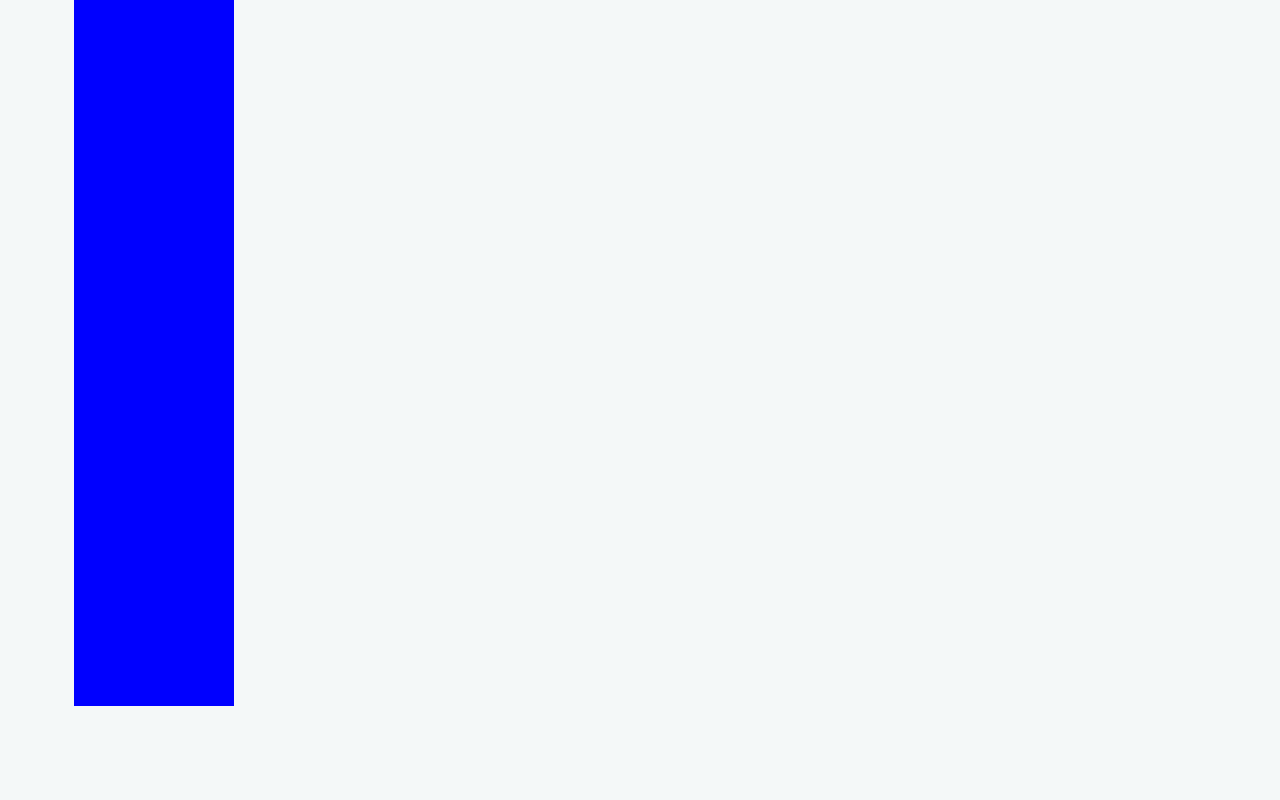
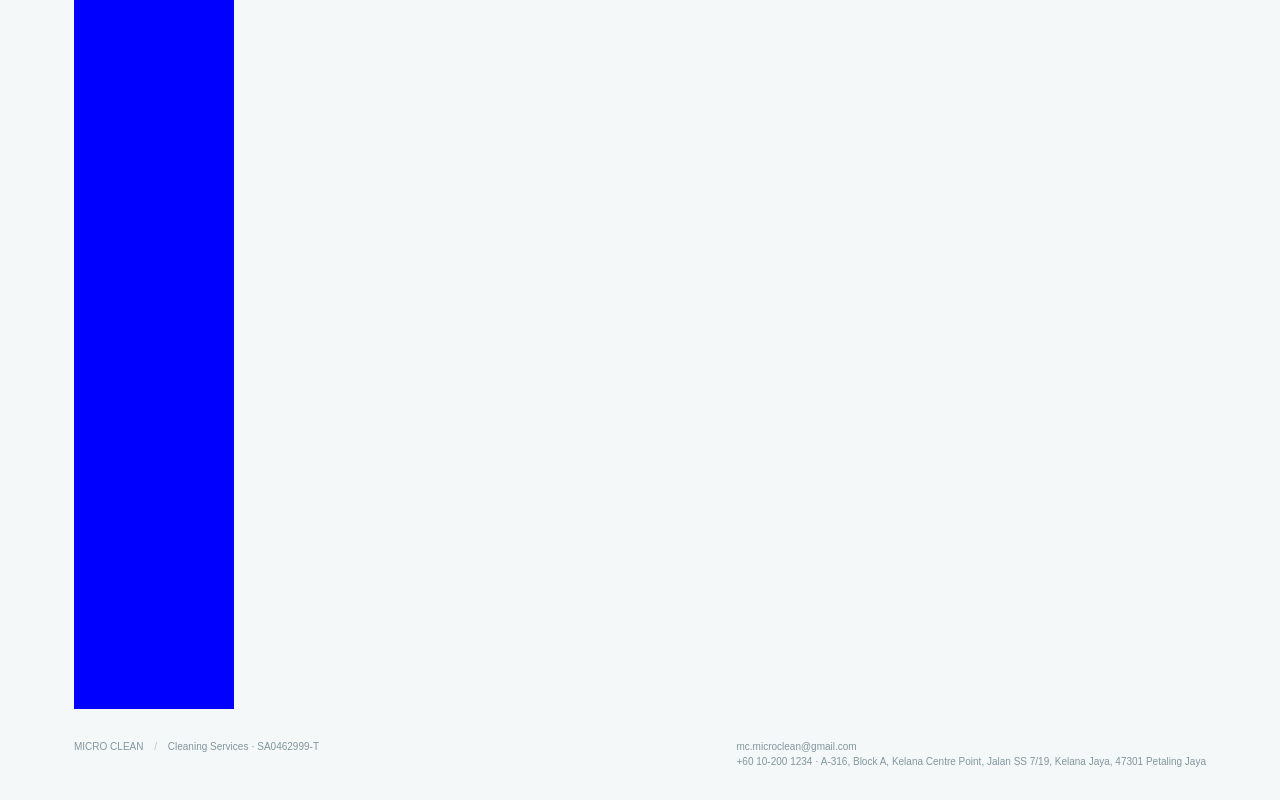
Before and after one commit to Wajid-DebugTech/Micro-Clean-Booking-App, a Next.js app in the folder micro-clean/: page / in a window 1280 px wide. Shown: the part 1431-2231 px from the top of the page. Before the commit the page ends 2137 px from the top, so only its background shows below. Built offline with nearby package versions, Linux system fonts and the light colour scheme.

Commit message:
added footer

```diff
--- a/micro-clean/src/app/globals.css
+++ b/micro-clean/src/app/globals.css
@@ -205,3 +205,20 @@ button:disabled {
     gap: 22px;
     display: grid;
 }
+
+footer {
+    color: #81969f;
+    justify-content: space-between;
+    padding: 30px 0;
+    font-size: 10px;
+    display: flex;
+}
+
+.footer-divider {
+    color: #b6c6cb;
+    margin: 0 8px;
+}
+
+p {
+    line-height: 1.6;
+}
--- a/micro-clean/src/app/page.tsx
+++ b/micro-clean/src/app/page.tsx
@@ -1,3 +1,4 @@
+import Footer from "@/components/Footer";
 import Header from "@/components/Header";
 import Steps from "@/components/Steps";
 import { Sparkles } from "lucide-react";
@@ -37,6 +38,8 @@ export default function Home() {
         <div
           style={{ width: "10rem", height: "100rem", backgroundColor: "blue" }}
         />
+
+        <Footer />
       </main>
     </div>
   );
--- /dev/null
+++ b/micro-clean/src/components/Footer.tsx
@@ -0,0 +1,14 @@
+export default function Footer() {
+  return (
+    <footer>
+      <span>
+        MICRO CLEAN <span className="footer-divider">/</span> Cleaning Services
+        · SA0462999-T
+      </span>
+      <div>
+        <a href="mailto:mc.microclean@gmail.com">mc.microclean@gmail.com</a>
+        <p>+60 10-200 1234 · A-316, Block A, Kelana Centre Point, Jalan SS 7/19, Kelana Jaya, 47301 Petaling Jaya</p>
+      </div>
+    </footer>
+  );
+}
```
